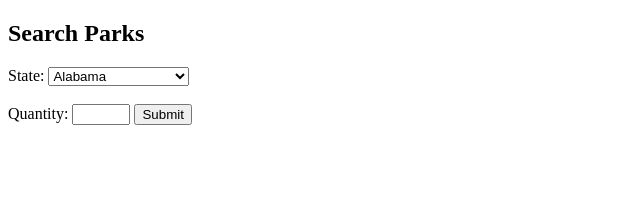
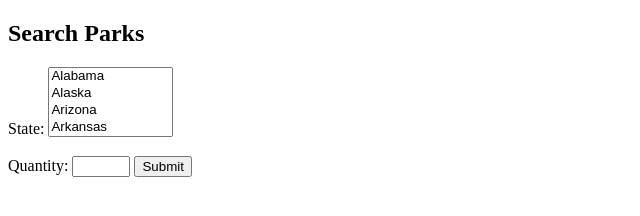
Before and after one commit to jmireles12/park-app, a plain HTML site: page index.html in a window 1280 px wide. Shown: the whole page, without its empty margins (0-640 px from the left). Drawn offline with nearby package versions, Linux system fonts and the light colour scheme.

Commit message:
added multiple attribute

```diff
--- a/index.html
+++ b/index.html
@@ -11,7 +11,7 @@
         <h1>Search Parks</h1>
         <form id="js-form">
             <label for="search">State:</label>
-            <select type="search" name="park" id="js-park">
+            <select type="search" name="park" id="js-park" multiple>
                 <option value="AL">Alabama</option>
 	            <option value="AK">Alaska</option>
 	            <option value="AZ">Arizona</option>
```
